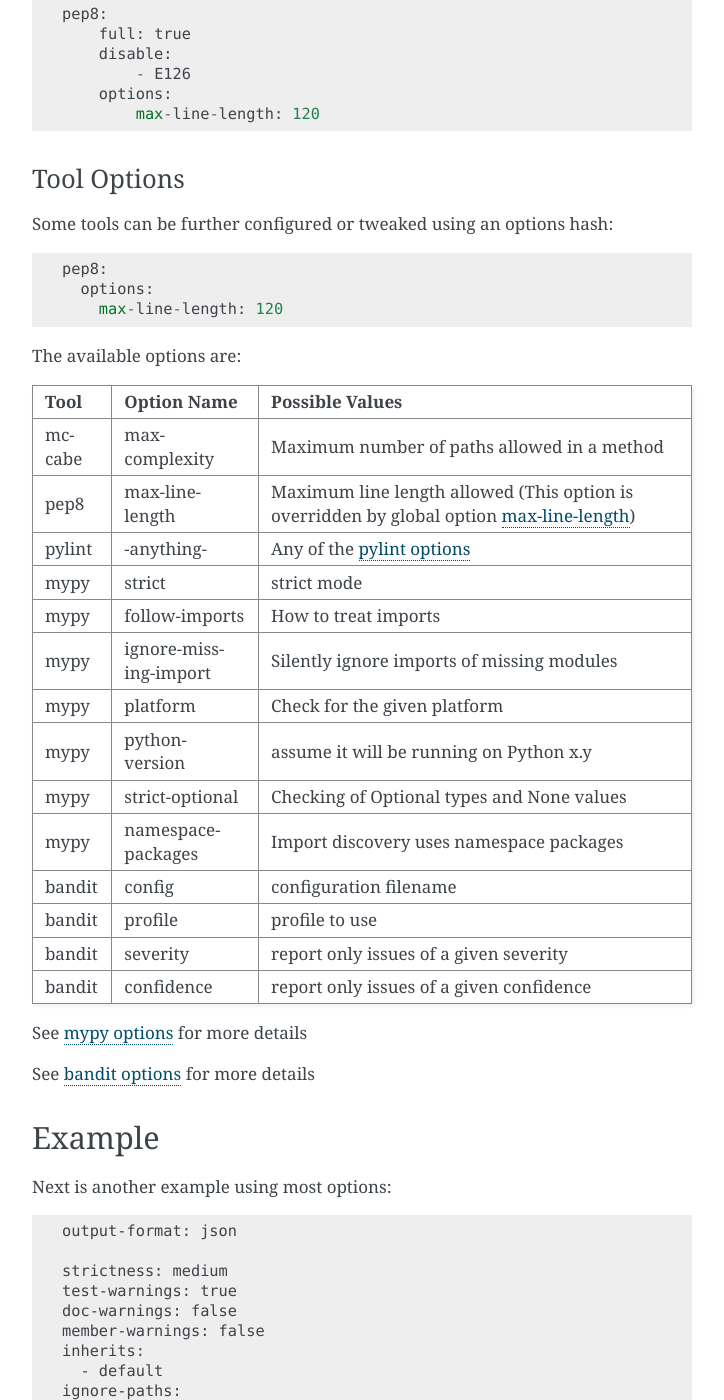
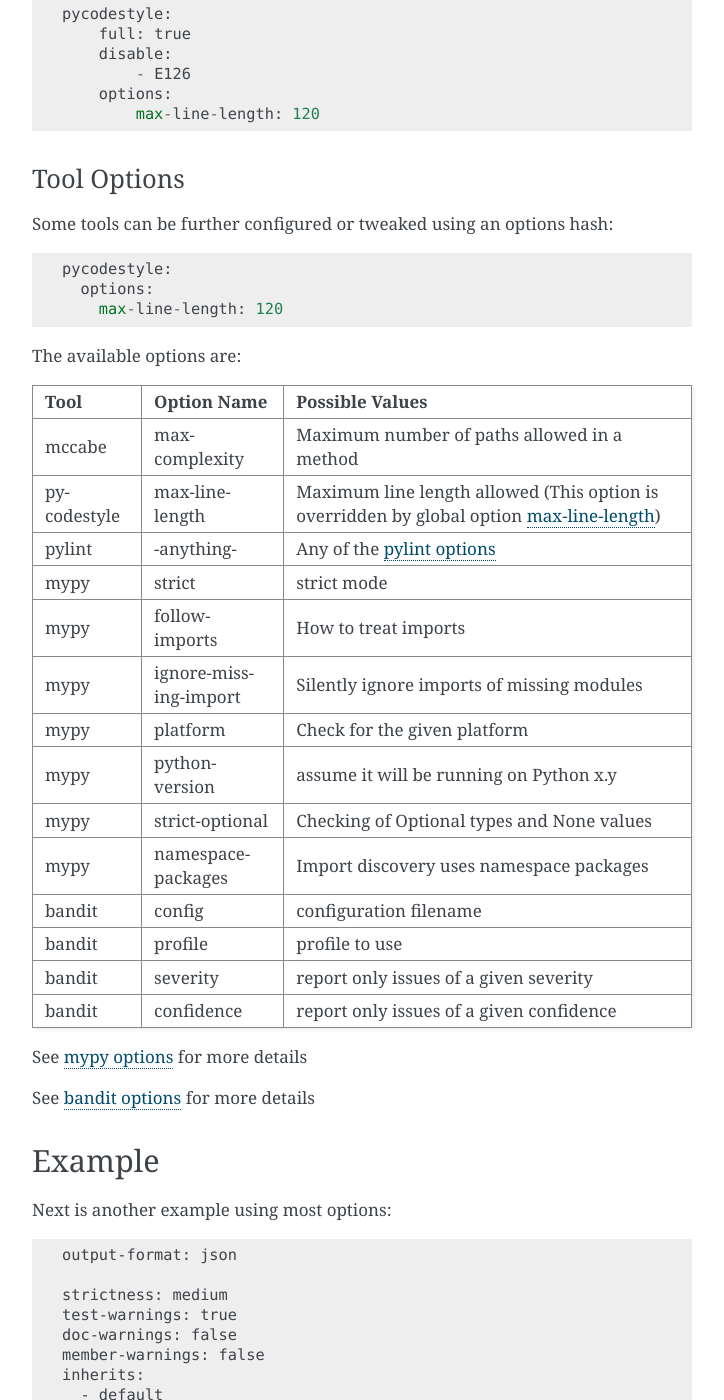
Before and after one commit to prospector-dev/prospector, a Sphinx documentation site: the page built from docs/profiles.rst, in a window 1280 px wide and 1400 px high, scrolled down 6925 px. Shown: the whole window, without its empty margins (388-1112 px from the left). Built offline with Sphinx 7.4.7, drawn with Linux system fonts in a browser that asks for light colours; some of the changed text lies outside the part shown.

Commit message:
[#444] Updated documentation to refer to pep8 as pycodestyle. Also :( removed landscape badges... for now

```diff
--- a/README.rst
+++ b/README.rst
@@ -7,9 +7,6 @@
 .. image:: https://travis-ci.org/PyCQA/prospector.svg?branch=master
    :target: https://travis-ci.org/PyCQA/prospector
    :alt: Build Status
-.. image:: https://landscape.io/github/landscapeio/prospector/master/landscape.svg?style=flat
-   :target: https://landscape.io/github/landscapeio/prospector/master
-   :alt: Code Health
 .. image:: https://img.shields.io/coveralls/PyCQA/prospector.svg?style=flat
    :target: https://coveralls.io/r/PyCQA/prospector
    :alt: Test Coverage
--- a/docs/profiles.rst
+++ b/docs/profiles.rst
@@ -61,7 +61,7 @@
     ignore-patterns:
       - (^|/)skip(this)?(/|$)
 
-    pep8:
+    pycodestyle:
       disable:
         - W602
         - W603
@@ -141,7 +141,7 @@
 
     doc-warnings: true
 
-This will turn on the otherwise disabled ``pep257`` tool.
+This will turn on the otherwise disabled ``pycodestyle`` tool.
 
 .. _test-warnings:
 
@@ -253,7 +253,7 @@
 ...............
 This general option, provides a way to select maximum line length allowed.
 
-.. Note:: This general option overrides and takes precedence over same option in a particular tool (pep8 or pylint)
+.. Note:: This general option overrides and takes precedence over same option in a particular tool (pycodestyle or pylint)
 
 
 
@@ -261,7 +261,7 @@
 --------------------------------
 
 Each tool can be individually configured with a section beginning with the tool name
-(in lowercase). Valid values are ``bandit``, ``dodgy``, ``frosted``, ``mccabe``, ``mypy``, ``pep257``, ``pep8``,
+(in lowercase). Valid values are ``bandit``, ``dodgy``, ``frosted``, ``mccabe``, ``mypy``, ``pydocstyle``, ``pycodestyle``,
 ``pyflakes``, ``pylint``, ``pyroma`` and  ``vulture``.
 
 Enabling and Disabling Tools
@@ -317,7 +317,7 @@
 PEP8 Control
 ............
 
-The strictness will turn on or off different messages generated by the `pep8.py <https://pypi.python.org/pypi/pep8>`_
+The strictness will turn on or off different messages generated by the `pycodestyle <https://pycodestyle.pycqa.org>`_
 tool depending on how picky they are. However, if you want to have the standard 'medium' strictness but get either
 complete or zero pep8 style warnings, you can use a shorthand like below::
 
@@ -329,10 +329,10 @@
     pep8:
         none: true
 
-Note that this section is also the section for configuring the pep8 tool, see below. Therefore you can turn
+Note that this section is also the section for configuring the pycodestyle tool, see below. Therefore you can turn
 on all warnings from pep8 but turn off just one or two individually or otherwise tweak the tool like so::
 
-    pep8:
+    pycodestyle:
         full: true
         disable:
             - E126
@@ -344,44 +344,44 @@
 
 Some tools can be further configured or tweaked using an options hash::
 
-    pep8:
+    pycodestyle:
       options:
         max-line-length: 120
 
 The available options are:
 
-+---------+------------------------+----------------------------------------------+
-| Tool    + Option Name            + Possible Values                              |
-+=========+========================+==============================================+
-| mccabe  | max-complexity         | Maximum number of paths allowed in a method  |
-+---------+------------------------+----------------------------------------------+
-| pep8    | max-line-length        | Maximum line length allowed (This option is  |
-|         |                        | overridden by global option max-line-length_)|
-+---------+------------------------+----------------------------------------------+
-| pylint  | -anything-             | Any of the `pylint options`_                 |
-+---------+------------------------+----------------------------------------------+
-| mypy    | strict                 | strict mode                                  |
-+---------+------------------------+----------------------------------------------+
-| mypy    | follow-imports         | How to treat imports                         |
-+---------+------------------------+----------------------------------------------+
-| mypy    | ignore-missing-import  | Silently ignore imports of missing modules   |
-+---------+------------------------+----------------------------------------------+
-| mypy    | platform               | Check for the given platform                 |
-+---------+------------------------+----------------------------------------------+
-| mypy    | python-version         | assume it will be running on Python x.y      |
-+---------+------------------------+----------------------------------------------+
-| mypy    | strict-optional        | Checking of Optional types and None values   |
-+---------+------------------------+----------------------------------------------+
-| mypy    | namespace-packages     | Import discovery uses namespace packages     |
-+---------+------------------------+----------------------------------------------+
-| bandit  | config                 | configuration filename                       |
-+---------+------------------------+----------------------------------------------+
-| bandit  | profile                | profile to use                               |
-+---------+------------------------+----------------------------------------------+
-| bandit  | severity               | report only issues of a given severity       |
-+---------+------------------------+----------------------------------------------+
-| bandit  | confidence             | report only issues of a given confidence     |
-+---------+------------------------+----------------------------------------------+
++----------------+------------------------+----------------------------------------------+
+| Tool           + Option Name            + Possible Values                              |
++================+========================+==============================================+
+| mccabe         | max-complexity         | Maximum number of paths allowed in a method  |
++----------------+------------------------+----------------------------------------------+
+| pycodestyle    | max-line-length        | Maximum line length allowed (This option is  |
+|                |                        | overridden by global option max-line-length_)|
++----------------+------------------------+----------------------------------------------+
+| pylint         | -anything-             | Any of the `pylint options`_                 |
++----------------+------------------------+----------------------------------------------+
+| mypy           | strict                 | strict mode                                  |
++----------------+------------------------+----------------------------------------------+
+| mypy           | follow-imports         | How to treat imports                         |
++----------------+------------------------+----------------------------------------------+
+| mypy           | ignore-missing-import  | Silently ignore imports of missing modules   |
++----------------+------------------------+----------------------------------------------+
+| mypy           | platform               | Check for the given platform                 |
++----------------+------------------------+----------------------------------------------+
+| mypy           | python-version         | assume it will be running on Python x.y      |
++----------------+------------------------+----------------------------------------------+
+| mypy           | strict-optional        | Checking of Optional types and None values   |
++----------------+------------------------+----------------------------------------------+
+| mypy           | namespace-packages     | Import discovery uses namespace packages     |
++----------------+------------------------+----------------------------------------------+
+| bandit         | config                 | configuration filename                       |
++----------------+------------------------+----------------------------------------------+
+| bandit         | profile                | profile to use                               |
++----------------+------------------------+----------------------------------------------+
+| bandit         | severity               | report only issues of a given severity       |
++----------------+------------------------+----------------------------------------------+
+| bandit         | confidence             | report only issues of a given confidence     |
++----------------+------------------------+----------------------------------------------+
 
 See `mypy options`_ for more details
 
@@ -433,7 +433,7 @@
       options:
         max-complexity: 10
 
-    pep8:
+    pycodestyle:
       disable:
         - W602
         - W603
@@ -442,7 +442,7 @@
       options:
         max-line-length: 79
 
-    pep257:
+    pydocstyle:
       disable:
         - D100
         - D101
--- a/docs/suppression.rst
+++ b/docs/suppression.rst
@@ -37,6 +37,6 @@
 ``# noqa``
 ----------
 
-A comment of ``noqa`` is used by `pep8` and `pyflakes` when ignoring all errors on a certain
+A comment of ``noqa`` is used by `pycodestyle` and `pyflakes` when ignoring all errors on a certain
 line. If Prospector encounters a ``# noqa`` comment it will suppress any error from any tool
 including ``pylint`` and others such as ``dodgy``.
```
Also changed, not shown: docs/index.rst (+2 -5 lines), docs/reference.rst (+4 -4 lines), docs/supported_tools.rst (+5 -7 lines).
